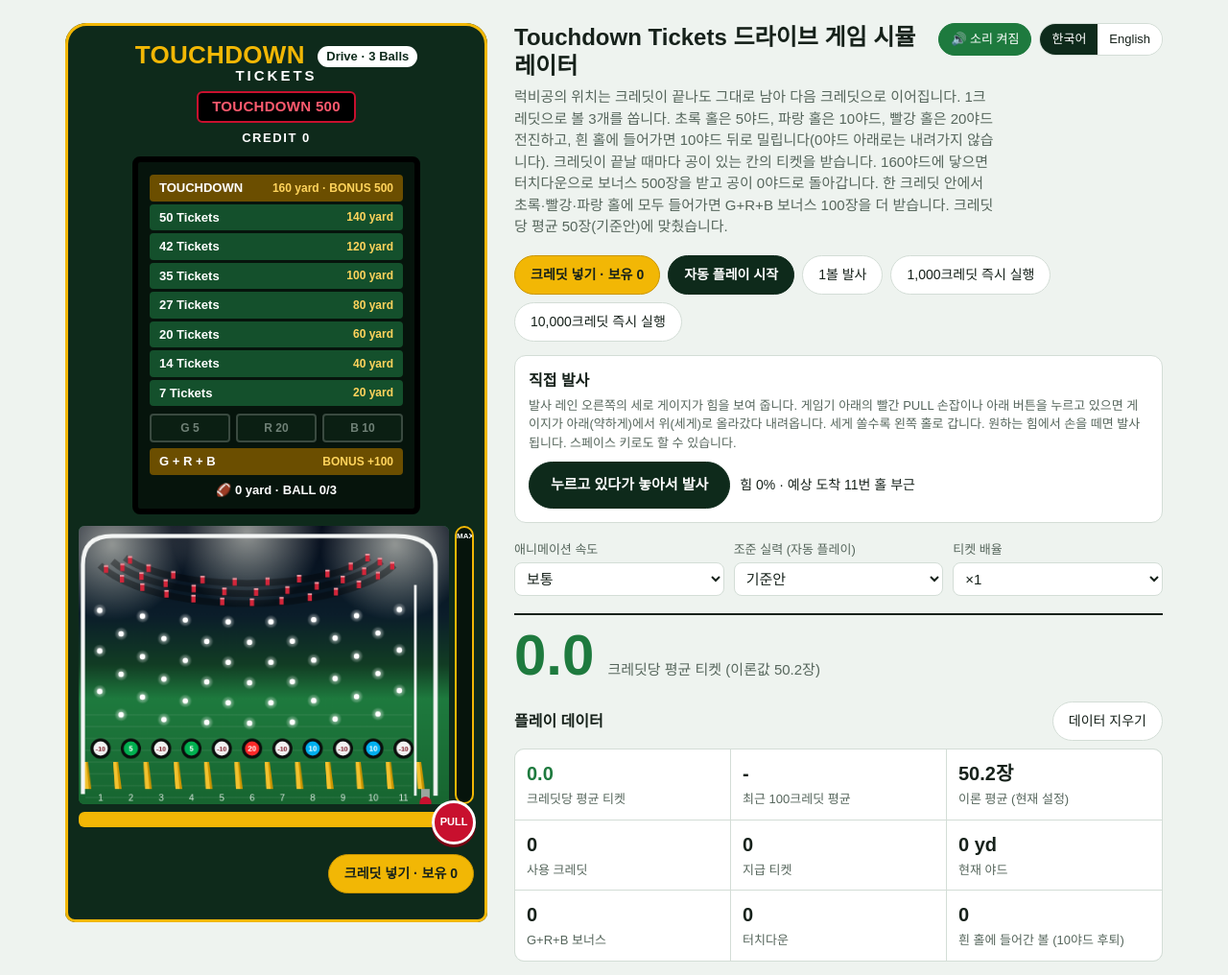
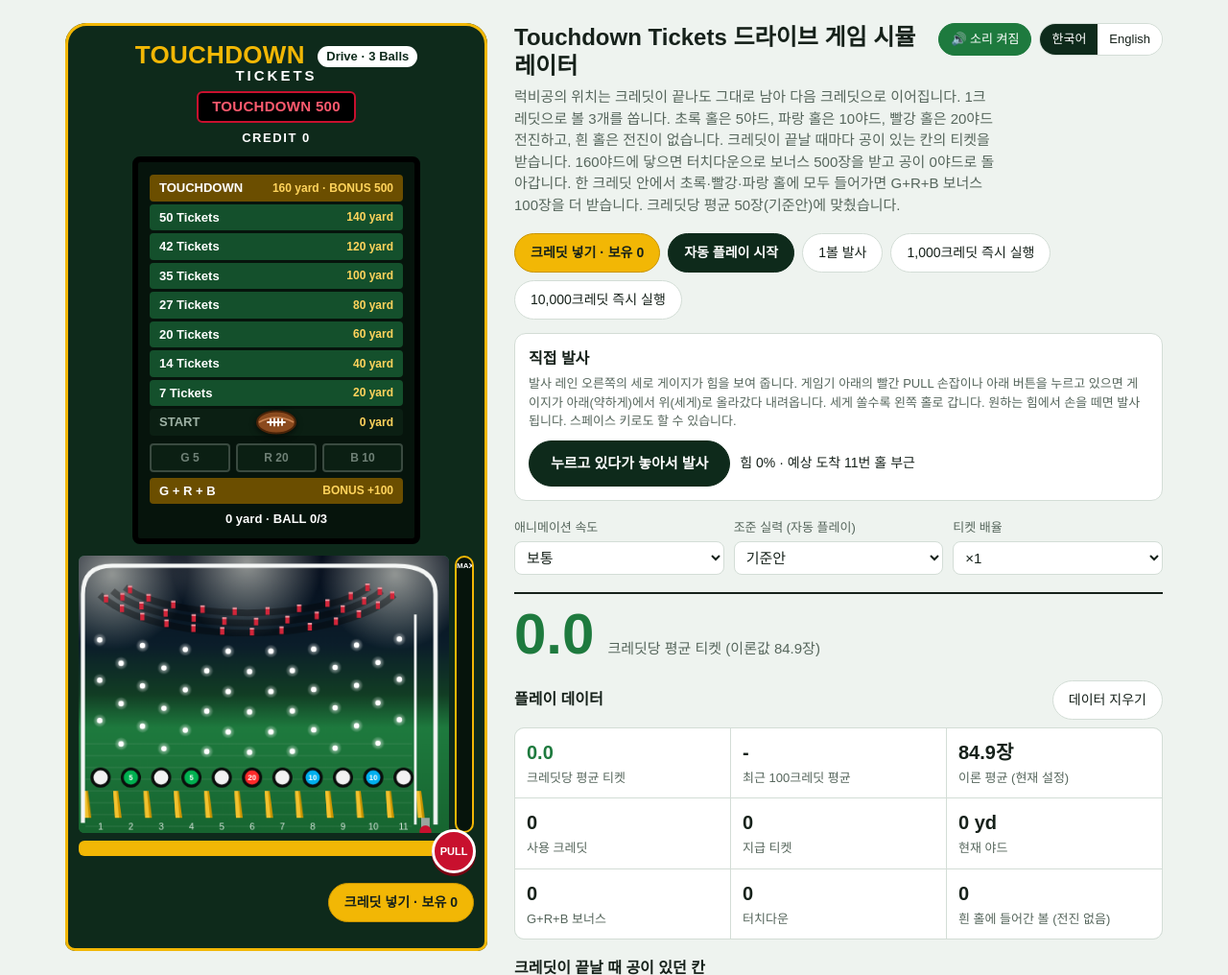
Before and after one commit to sunkyuoh1019-coder/hfsdkljhjfdskl, a plain HTML site: page touchdown-drive-3ball.html in a window 1280 px wide. Shown: the top 1016 px of the page at 96% size. Drawn offline with Linux system fonts and the light colour scheme; a web font is replaced by a local one.

Commit message:
Drive game: remove push-back, show a moving football
White holes no longer push the football back (BACK = 0), so the
average rises to about 85 tickets per credit; ticket values unchanged.
The monitor now has a football that glides along the yard lines and
a START row at 0 yards.

Co-Authored-By: Claude Fable 5.2 <noreply@anthropic.com>

```diff
--- a/touchdown-drive-3ball.html
+++ b/touchdown-drive-3ball.html
@@ -120,6 +120,9 @@ h2{font-size:16px;margin:18px 0 8px}
 .rgb{display:flex;gap:6px;justify-content:center;margin-top:8px}
 .rgb span{flex:1;text-align:center;padding:4px 0;border-radius:4px;border:2px solid #3A4A40;background:#0B1F13;color:#6F8076;font-size:12px;font-weight:700}
 .rgb span.on.r{background:#FF2A2A;border-color:#fff;color:#fff}.rgb span.on.g{background:#00B050;border-color:#fff;color:#fff}.rgb span.on.b{background:#00B0F0;border-color:#fff;color:#fff}
+.fball{position:absolute;left:50%;top:0;width:44px;height:28px;margin:-14px 0 0 -22px;z-index:2;pointer-events:none;transition:top .2s linear;filter:drop-shadow(0 2px 3px rgba(0,0,0,.6))}
+.fball.jump{transition:none}
+.rung.start{background:#0B1F13;color:#9FB3A6}
 .ballrow{margin-top:6px;text-align:center;color:#fff;font-size:13px;font-weight:700;font-variant-numeric:tabular-nums}
 .tag.r{color:#D81E1E}.tag.g{color:#00944A}.tag.b{color:#0090C8}.tag.w{color:var(--muted)}
 .drow{grid-template-columns:92px minmax(0,1fr) 64px}
@@ -132,6 +135,7 @@ h2{font-size:16px;margin:18px 0 8px}
       <div class="topper"><div class="logo">TOUCHDOWN <span class="mode">Drive · 3 Balls</span><small>TICKETS</small></div><div class="jp" id="jpTop">BIG BONUS</div><div class="crd" id="crdTop">CREDIT 0</div></div>
       <div class="monitor" aria-live="polite">
         <div id="ladder"></div>
+        <svg class="fball jump" id="fball" viewBox="0 0 44 28" aria-hidden="true"><ellipse cx="22" cy="14" rx="20" ry="11.5" fill="#8B4A1E" stroke="#4A2409" stroke-width="2"/><path d="M4 14 Q22 4 40 14" fill="none" stroke="#C98452" stroke-width="1.5"/><path d="M13 14 H31 M16 11 V17 M20 10.5 V17.5 M24 10.5 V17.5 M28 11 V17" stroke="#fff" stroke-width="1.8" stroke-linecap="round"/></svg>
         <div class="banner" id="banner"><div class="b1" id="b1"></div><div class="b2" id="b2"></div></div>
       </div>
       <div class="pfwrap"><canvas id="pf" width="440" height="330" data-i18n-aria="aPf" aria-label="플레이필드: 핀, 11개 홀, 발사 레인"></canvas><div class="vgauge" aria-hidden="true"><div class="vfill" id="vfill"></div><span class="vt">MAX</span></div></div>
@@ -193,31 +197,31 @@ h2{font-size:16px;margin:18px 0 8px}
 
 <script>
 const I18N = {
- ko: { title:'Touchdown Tickets 드라이브 게임 시뮬레이터', lede:'럭비공의 위치는 크레딧이 끝나도 그대로 남아 다음 크레딧으로 이어집니다. 1크레딧으로 볼 3개를 쏩니다. 초록 홀은 5야드, 파랑 홀은 10야드, 빨강 홀은 20야드 전진하고, 흰 홀에 들어가면 10야드 뒤로 밀립니다(0야드 아래로는 내려가지 않습니다). 크레딧이 끝날 때마다 공이 있는 칸의 티켓을 받습니다. 160야드에 닿으면 터치다운으로 보너스 500장을 받고 공이 0야드로 돌아갑니다. 한 크레딧 안에서 초록·빨강·파랑 홀에 모두 들어가면 G+R+B 보너스 100장을 더 받습니다. 크레딧당 평균 50장(기준안)에 맞췄습니다.',
+ ko: { title:'Touchdown Tickets 드라이브 게임 시뮬레이터', lede:'럭비공의 위치는 크레딧이 끝나도 그대로 남아 다음 크레딧으로 이어집니다. 1크레딧으로 볼 3개를 쏩니다. 초록 홀은 5야드, 파랑 홀은 10야드, 빨강 홀은 20야드 전진하고, 흰 홀은 전진이 없습니다. 크레딧이 끝날 때마다 공이 있는 칸의 티켓을 받습니다. 160야드에 닿으면 터치다운으로 보너스 500장을 받고 공이 0야드로 돌아갑니다. 한 크레딧 안에서 초록·빨강·파랑 홀에 모두 들어가면 G+R+B 보너스 100장을 더 받습니다. 크레딧당 평균 50장(기준안)에 맞췄습니다.',
   creditBtn:n=>'크레딧 넣기 · 보유 '+n,
   one:'1볼 발사', b1k:'1,000크레딧 즉시 실행', b10k:'10,000크레딧 즉시 실행', playStart:'자동 플레이 시작', playStop:'자동 플레이 멈춤',
   launchH:'직접 발사', launchP:'발사 레인 오른쪽의 세로 게이지가 힘을 보여 줍니다. 게임기 아래의 빨간 PULL 손잡이나 아래 버튼을 누르고 있으면 게이지가 아래(약하게)에서 위(세게)로 올라갔다 내려옵니다. 세게 쏠수록 왼쪽 홀로 갑니다. 원하는 힘에서 손을 떼면 발사됩니다. 스페이스 키로도 할 수 있습니다.',
   fire:'누르고 있다가 놓아서 발사', guess:(p,h)=>`힘 ${p}% · 예상 도착 ${h}번 홀 부근`,
   speedL:'애니메이션 속도', sp1:'보통', sp2:'빠르게', sp3:'매우 빠르게', skillL:'조준 실력 (자동 플레이)', skB:'기준안', skL:'순수 운', skS:'스킬 강함', multL:'티켓 배율',
   avgCap:'크레딧당 평균 티켓', theory:v=>`(이론값 ${v}장)`, cred:'사용 크레딧', credF:(b,a)=>`사용 크레딧 (볼 ${b}개 · 크레딧당 ${a}개)`, unit:v=>v+'장', dataH:'플레이 데이터', reset:'데이터 지우기',
-  st1:'크레딧당 평균 티켓', st2:'최근 100크레딧 평균', st3:'이론 평균 (현재 설정)', st5:'지급 티켓', st6:'현재 야드', st9:'흰 홀에 들어간 볼 (10야드 후퇴)',
+  st1:'크레딧당 평균 티켓', st2:'최근 100크레딧 평균', st3:'이론 평균 (현재 설정)', st5:'지급 티켓', st6:'현재 야드', st9:'흰 홀에 들어간 볼 (전진 없음)',
   red:'G+R+B 보너스', redF:n=>`G+R+B 보너스 (${n}크레딧에 1회)`, jp:'터치다운', jpF:n=>`터치다운 (${n}크레딧에 1회)`,
   distH:'크레딧이 끝날 때 공이 있던 칸', reach:k=>k===8?'터치다운한 크레딧':k===0?RUNGS[0]+'야드 미만':RUNGS[k-1]+'야드', logH:'최근 기록 (크레딧-볼)', logEmpty:'크레딧을 넣고 자동 플레이를 시작하거나 볼을 발사하면 기록이 쌓입니다.',
-  holeN:h=>h+'번 홀', holes:{r:'빨강 +20',g:'초록 +5',b:'파랑 +10',w:'흰색 -10'}, resetTag:' · 크레딧 종료', tdTag:' · 터치다운', rgbTag:' · G+R+B 보너스',
+  holeN:h=>h+'번 홀', holes:{r:'빨강 +20',g:'초록 +5',b:'파랑 +10',w:'흰색 +0'}, resetTag:' · 크레딧 종료', tdTag:' · 터치다운', rgbTag:' · G+R+B 보너스',
   status:(y,b,n)=>`${y} yard · BALL ${b}/${n}`,
   note:'자동 플레이는 조준 실력만큼의 확률로 색 홀 5개 중 하나에 들어가고, 나머지는 11개 홀 중 무작위로 떨어집니다(기준안 30%, 순수 운 0%, 스킬 강함 40%). 조준 실력은 추정값이고, 이 게임의 평균 배출은 이 값에 크게 좌우됩니다. 직접 발사는 힘에 따라 노린 홀을 정하고, 핀에 튕겨 좌우로 흩어지며 가끔(약 15%) 먼 홀로 갑니다. 티켓 배율이나 조준 실력을 바꾸거나 데이터를 지우면 공도 0야드로 돌아갑니다.',
   aCab:'게임기 화면', aPf:'플레이필드: 핀, 11개 홀, 발사 레인', aPanel:'시뮬레이션 제어와 결과', sndOn:'🔊 소리 켜짐', sndOff:'🔇 소리 꺼짐' },
- en: { title:'Touchdown Tickets drive game simulator', lede:'The football stays where it is when a credit ends and carries over to the next credit. One credit gives you 3 balls. A green hole moves you 5 yards, blue 10 yards and red 20 yards; a white hole pushes you back 10 yards (never below 0). At the end of every credit you get the tickets for the line the football is on. Reaching 160 yards is a touchdown: it pays a 500-ticket bonus and the football goes back to 0. Hitting the green, red and blue holes all in one credit adds the G+R+B bonus of 100 tickets. Tuned to an average of 50 tickets per credit (base case).',
+ en: { title:'Touchdown Tickets drive game simulator', lede:'The football stays where it is when a credit ends and carries over to the next credit. One credit gives you 3 balls. A green hole moves you 5 yards, blue 10 yards and red 20 yards; a white hole gains nothing. At the end of every credit you get the tickets for the line the football is on. Reaching 160 yards is a touchdown: it pays a 500-ticket bonus and the football goes back to 0. Hitting the green, red and blue holes all in one credit adds the G+R+B bonus of 100 tickets. Tuned to an average of 50 tickets per credit (base case).',
   creditBtn:n=>'Insert credit · '+n+' left',
   one:'Shoot 1 ball', b1k:'Run 1,000 credits now', b10k:'Run 10,000 credits now', playStart:'Start auto play', playStop:'Stop auto play',
   launchH:'Shoot it yourself', launchP:'The vertical gauge beside the launch lane shows your power. Hold the red PULL knob under the cabinet, or the button below, and the gauge rises from soft (bottom) to hard (top) and back. Harder shots travel further left. Let go at the power you want. The space bar works too.',
   fire:'Hold, then release to shoot', guess:(p,h)=>`Power ${p}% · aiming near hole ${h}`,
   speedL:'Animation speed', sp1:'Normal', sp2:'Fast', sp3:'Very fast', skillL:'Aiming skill (auto play)', skB:'Base case', skL:'Pure luck', skS:'Strong skill', multL:'Ticket multiplier',
   avgCap:'avg. tickets per credit', theory:v=>`(theory ${v})`, cred:'Credits played', credF:(b,a)=>`Credits played (${b} balls · ${a} per credit)`, unit:v=>v, dataH:'Play data', reset:'Clear data',
-  st1:'Avg. tickets per credit', st2:'Avg. of last 100 credits', st3:'Theoretical avg. (current settings)', st5:'Tickets paid', st6:'Current yards', st9:'Balls in a white hole (back 10 yards)',
+  st1:'Avg. tickets per credit', st2:'Avg. of last 100 credits', st3:'Theoretical avg. (current settings)', st5:'Tickets paid', st6:'Current yards', st9:'Balls in a white hole (no gain)',
   red:'G+R+B bonuses', redF:n=>`G+R+B bonuses (1 in ${n} credits)`, jp:'Touchdowns', jpF:n=>`Touchdowns (1 in ${n} credits)`,
   distH:'Where the football was when each credit ended', reach:k=>k===8?'Credits with a touchdown':k===0?'Under '+RUNGS[0]+' yd':RUNGS[k-1]+' yards', logH:'Recent plays (credit-ball)', logEmpty:'Insert a credit, then start auto play or shoot a ball to see plays here.',
-  holeN:h=>'Hole '+h, holes:{r:'Red +20',g:'Green +5',b:'Blue +10',w:'White -10'}, resetTag:' · credit over', tdTag:' · touchdown', rgbTag:' · G+R+B bonus',
+  holeN:h=>'Hole '+h, holes:{r:'Red +20',g:'Green +5',b:'Blue +10',w:'White +0'}, resetTag:' · credit over', tdTag:' · touchdown', rgbTag:' · G+R+B bonus',
   status:(y,b,n)=>`${y} yard · BALL ${b}/${n}`,
   note:'In auto play the ball goes into one of the five colored holes with a probability equal to the aiming skill, and otherwise lands at random among the 11 holes (base case 30%, pure luck 0%, strong skill 40%). The aiming skill is an estimate, and the average payout of this game depends heavily on it. When you shoot, power sets the hole you aim at; the pins scatter the ball sideways and about 15% of shots bounce to a far hole. Changing the ticket multiplier or aiming skill, or clearing the data, also puts the football back at 0.',
   aCab:'Game cabinet', aPf:'Playfield: pins, 11 holes, launch lane', aPanel:'Simulation controls and results', sndOn:'🔊 Sound on', sndOff:'🔇 Sound off' }
@@ -241,7 +245,7 @@ const HOLES = ['w', 'g', 'w', 'g', 'w', 'r', 'w', 'b', 'w', 'b', 'w'];
 const YARD = { w: 0, g: 5, r: 20, b: 10 };
 const HCOL = { r: '#FF2A2A', g: '#00B050', b: '#00B0F0' };
 const COLORED = [1, 3, 5, 7, 9];
-const BALLS = 3, GOAL = 160, BACK = 10;
+const BALLS = 3, GOAL = 160, BACK = 0; /* BACK = yards a white hole pushes the football back (0 = no push-back) */
 /* yard lines on the monitor (20 yards apart) and the tickets paid at the end of a credit for the line the football is on
    (TIX[0] = below the first line); tuned so the expected payout is 50 tickets per credit (base case) */
 const RUNGS = [20, 40, 60, 80, 100, 120, 140];
@@ -276,7 +280,7 @@ let lit = new Array(N).fill(false); /* unused in the yard game; kept so the shar
 let yards = 0, got = { r: false, g: false, b: false };
 let shown = 0; /* yards the football is drawn at on the monitor; it walks up to `yards` 5 yards at a time */
 function clearLamps() { got = { r: false, g: false, b: false }; }
-function clearField() { yards = 0; shown = 0; clearLamps(); } /* full reset; a new credit only clears the lamps */
+function clearField() { yards = 0; shown = 0; clearLamps(); const fb = document.getElementById('fball'); if (fb) fb.classList.add('jump'); } /* full reset; a new credit only clears the lamps */
 let credTD = false;
 const newStats = () => ({ cred: 0, balls: 0, tix: 0, td: 0, rgb: 0, white: 0, yardSum: 0, reach: new Array(9).fill(0), games: 0 });
 let st = newStats();
@@ -325,16 +329,28 @@ function pushLog(r, res) {
 /* ---------- monitor ---------- */
 function drawLadder() {
   const m = mult(), all = got.r && got.g && got.b, td = shown >= GOAL, cur = rung(shown);
-  let h = `<div class="rung top${td ? ' cur' : ''}"><span>${td ? '🏈 ' : ''}TOUCHDOWN</span><span class="rv">${GOAL} yard · BONUS ${fmt(TD * m)}</span></div>`;
+  let h = `<div class="rung yrow top${td ? ' cur' : ''}"><span>TOUCHDOWN</span><span class="rv">${GOAL} yard · BONUS ${fmt(TD * m)}</span></div>`;
   for (let i = TIX.length - 1; i >= 1; i--) {
-    h += `<div class="rung${i === cur ? ' cur' : ''}"><span>${fmt(TIX[i] * m)} Tickets</span><span class="fb">${i === cur ? '🏈 ' + shown : ''}</span><span class="rv">${RUNGS[i - 1]} yard</span></div>`;
+    h += `<div class="rung yrow${i === cur ? ' cur' : ''}"><span>${fmt(TIX[i] * m)} Tickets</span><span class="fb"></span><span class="rv">${RUNGS[i - 1]} yard</span></div>`;
   }
+  h += `<div class="rung yrow start"><span>START</span><span class="fb"></span><span class="rv">0 yard</span></div>`;
   h += `<div class="rgb">${['g', 'r', 'b'].map(t => `<span class="${t}${got[t] ? ' on' : ''}">${t.toUpperCase()} ${got[t] ? '✔' : YARD[t]}</span>`).join('')}</div>`;
   h += `<div class="rung${all ? ' cur' : ' top'}" style="margin-top:6px"><span>G + R + B</span><span class="rv">BONUS +${fmt(RGB * m)}</span></div>`;
-  h += `<div class="ballrow">${cur === 0 ? '🏈 ' : ''}${tr().status(Math.min(shown, GOAL), ballNo, BALLS)}</div>`;
+  h += `<div class="ballrow">${tr().status(Math.min(shown, GOAL), ballNo, BALLS)}</div>`;
   $('ladder').innerHTML = h;
   $('jpTop').textContent = 'TOUCHDOWN ' + fmt(TD * m);
+  placeBall();
 }
+/* put the football on the yard lines: START row = 0 yards, TOUCHDOWN row = GOAL, evenly spaced rows between */
+function placeBall() {
+  const fb = $('fball'), rows = document.querySelectorAll('#ladder .yrow');
+  if (!rows.length) return;
+  const mon = fb.parentElement.getBoundingClientRect();
+  const cy = el => { const r = el.getBoundingClientRect(); return r.top + r.height / 2 - mon.top - fb.parentElement.clientTop; };
+  const top = cy(rows[0]), bot = cy(rows[rows.length - 1]);
+  fb.style.top = (bot + (top - bot) * Math.min(shown, GOAL) / GOAL) + 'px';
+}
+addEventListener('resize', placeBall);
 let bannerT;
 function banner(kind, pay, res) {
   const b = $('banner');
@@ -404,7 +420,7 @@ function drawField(ball, redShow) {
     ctx.fillStyle = '#0A0F0C'; ctx.beginPath(); ctx.arc(x, HOLE_Y, 12, 0, 7); ctx.fill();
     if (hit) { const gl = ctx.createRadialGradient(x, HOLE_Y, 2, x, HOLE_Y, 18); gl.addColorStop(0, on); gl.addColorStop(1, 'rgba(0,0,0,0)'); ctx.fillStyle = gl; ctx.beginPath(); ctx.arc(x, HOLE_Y, 18, 0, 7); ctx.fill(); }
     ctx.fillStyle = on || '#F2F2F2'; ctx.beginPath(); ctx.arc(x, HOLE_Y, 8.5, 0, 7); ctx.fill();
-    if (!on) { ctx.fillStyle = '#7A1420'; ctx.font = 'bold 8px "IBM Plex Sans KR", sans-serif'; ctx.textAlign = 'center'; ctx.textBaseline = 'middle'; ctx.fillText('-' + BACK, x, HOLE_Y + 0.5); ctx.textBaseline = 'alphabetic'; }
+    if (!on && BACK) { ctx.fillStyle = '#7A1420'; ctx.font = 'bold 8px "IBM Plex Sans KR", sans-serif'; ctx.textAlign = 'center'; ctx.textBaseline = 'middle'; ctx.fillText('-' + BACK, x, HOLE_Y + 0.5); ctx.textBaseline = 'alphabetic'; }
     if (hit) { ctx.strokeStyle = '#fff'; ctx.lineWidth = 3; ctx.beginPath(); ctx.arc(x, HOLE_Y, 11.5, 0, 7); ctx.stroke(); }
     if (on) { ctx.fillStyle = '#fff'; ctx.font = 'bold 9px "IBM Plex Sans KR", sans-serif'; ctx.textAlign = 'center'; ctx.textBaseline = 'middle'; ctx.fillText(YARD[HOLES[i]], x, HOLE_Y + 0.5); ctx.textBaseline = 'alphabetic'; }
   }
@@ -568,7 +584,7 @@ function takeCredit() {
 }
 /* the football walks from where it is, 5 yards at a time, forward or back */
 async function moveBall(to) {
-  drawLadder();
+  $('fball').classList.remove('jump'); drawLadder();
   while (shown !== to) {
     shown += shown < to ? 5 : -5; drawLadder();
     if (spd() < 8) SFX.chase();
@@ -587,7 +603,7 @@ async function playOne(given) {
   await moveBall(res.td ? GOAL : res.yards);
   SFX[res.kind]();
   if (res.kind !== 'ok') banner(res.kind, res.pay, res);
-  if (res.td) { render(); await pause(1800); shown = 0; drawLadder(); }
+  if (res.td) { render(); await pause(1800); shown = 0; $('fball').classList.add('jump'); drawLadder(); }
   if (res.reset) { shown = yards; render(); await pause(1200); clearLamps(); ballNo = 0; }
   shown = yards;
   render(); drawField(null, redPos);
@@ -601,7 +617,7 @@ function batch(n) {
   let last;
   let done = 0;
   while (done < n || inCredit) { const r = shoot(); const res = settle(r); last = [r, res]; pushLog(r, res); if (res.reset) { clearLamps(); ballNo = 0; done++; } }
-  redPos = 0; shown = yards;
+  redPos = 0; shown = yards; $('fball').classList.add('jump');
   render(); drawField(null, redPos);
   SFX.ok();
 }
```
